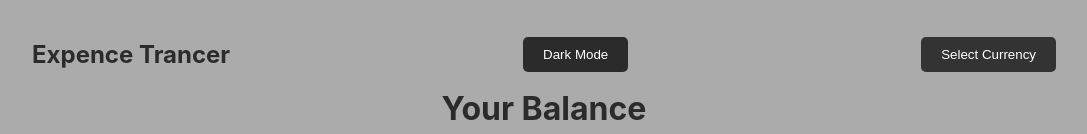
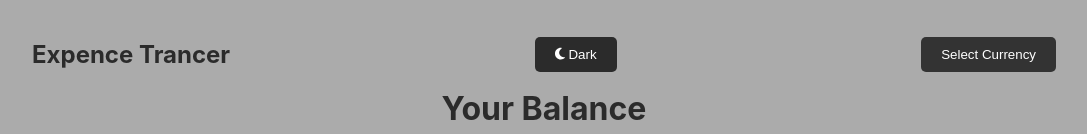
Before and after one commit to henriits/budget_planner_vue_ts, a Vue app: page / in a window 1280 px wide. Shown: the top 134 px of the page, without its empty margins (96-1183 px from the left). Built offline with nearby package versions, Linux system fonts and the light colour scheme.

Commit message:
feat: add icon for light and dark mode

```diff
--- a/package.json
+++ b/package.json
@@ -15,6 +15,9 @@
         "format": "prettier --write src/"
     },
     "dependencies": {
+        "@fortawesome/fontawesome-svg-core": "^6.5.2",
+        "@fortawesome/free-solid-svg-icons": "^6.5.2",
+        "@fortawesome/vue-fontawesome": "^3.0.6",
         "chart.js": "^3.7.0",
         "pinia": "^2.1.7",
         "vue": "^3.4.21",
--- a/src/App.vue
+++ b/src/App.vue
@@ -4,7 +4,7 @@
       <div class="header">
         <HeaderComponent />
         <button @click="toggleDarkMode">
-          {{ isDarkMode ? 'Light Mode' : 'Dark Mode' }}
+          <FontAwesomeIcon :icon="isDarkMode ? faSun : faMoon" /> {{ isDarkMode ? 'Light' : 'Dark' }}
         </button>
         <!-- Dropdown menu for selecting currency -->
         <div class="dropdown">
@@ -59,6 +59,8 @@ import { computed, onMounted } from "vue";
 import { transactions, handleTransactionSubmitted, handleTransactionDeleted} from "./transactionLogic";
 import { isDarkMode, toggleDarkMode, loadDarkModePreference } from "./darkModeLogic";
 import { selectedCurrency, updateCurrencyRatio, convertAmount, convertTransactions } from "./currencyLogic";
+import { FontAwesomeIcon } from '@fortawesome/vue-fontawesome';
+import { faSun, faMoon } from '@fortawesome/free-solid-svg-icons';
 
 
 
```
Also changed, not shown: 1 other file (tests, documents, lock files or other folders).
